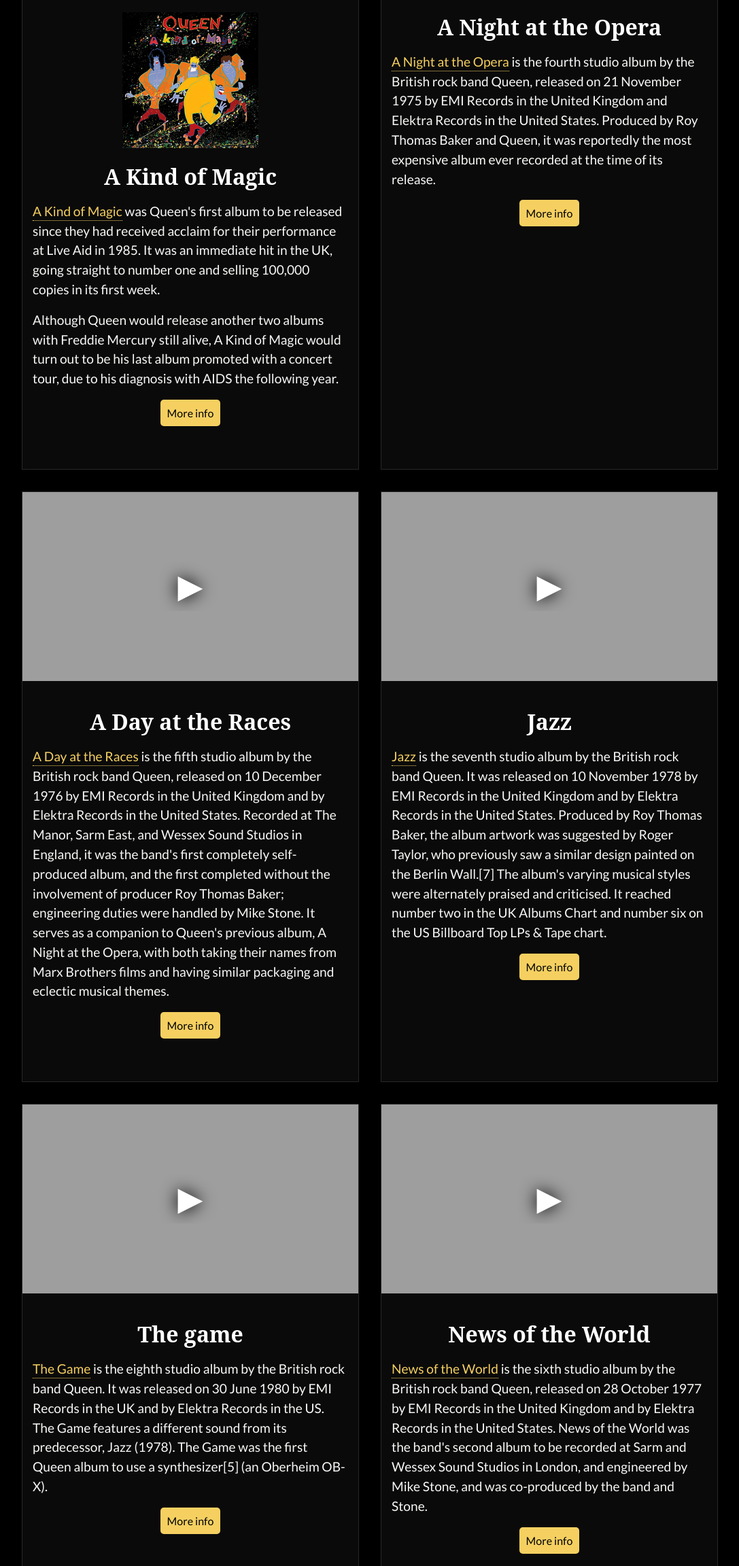
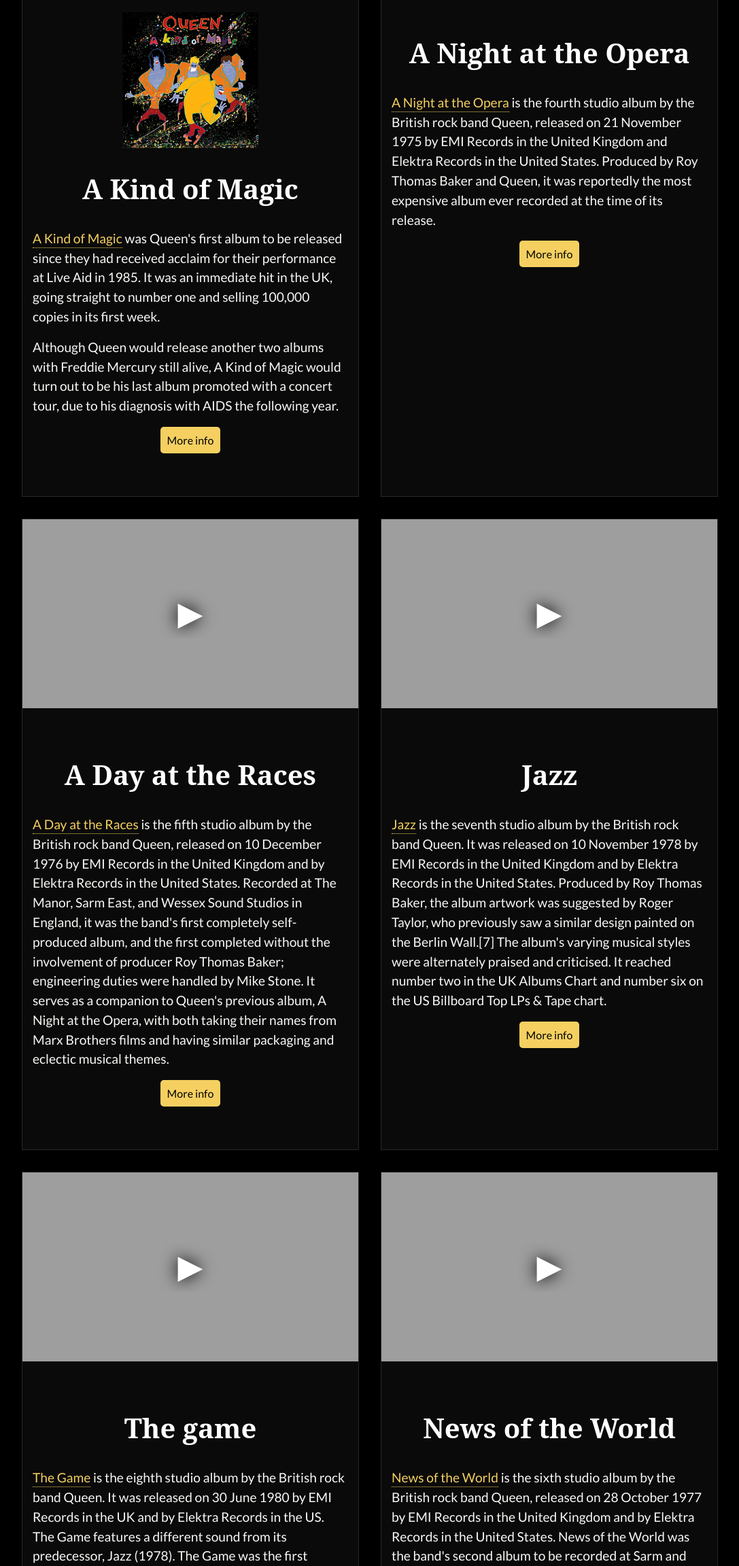
Before and after one commit to jmsanchezbz/i-html-css-tools-p1, a website built with Parcel: page src/category.html in a window 1280 px wide. Shown: the part 1408-3712 px from the top of the page at 68% size, without its empty margins (96-1183 px from the left). Built offline with nearby package versions, Linux system fonts and the light colour scheme.

Commit message:
Changed Category link rel=preload image

```diff
--- a/src/category.html
+++ b/src/category.html
@@ -5,6 +5,7 @@
     <meta charset="utf-8" />
     <title>Best albums of Queen</title>
     <meta name="description" content="Queen's Fan Club - best albums of Queen">
+    <link rel="preload" as="image" href="./assets/images/music-queen-classic_rock.jpeg" imagesizes="50vw">
     <include src="./views/head.html"></include>
 </head>
 
@@ -15,8 +16,8 @@
         <figure style="margin-bottom:3rem">
             <img class="image--fluid" src="./assets/images/music-queen-classic_rock.jpeg?quality=75" srcset="./assets/images/music-queen-classic_rock.jpeg?type=jpeg&quality=75,
             ./assets/images/music-queen-classic_rock.jpeg?type=jpeg&quality=150 x2,
-            ./assets/images/music-queen-classic_rock.jpeg?type=jpeg&quality=300 x3" width="1024" height="576" loading="lazy"
-                alt="Queen in Concert" />
+            ./assets/images/music-queen-classic_rock.jpeg?type=jpeg&quality=300 x3" width="1024" height="576"
+                loading="lazy" alt="Queen in Concert" />
         </figure>
         <div class="container grid-videos" role="list">
             <article role="listitem">
@@ -30,10 +31,10 @@
                 </figure>
                 <div class="card-content">
                     <div class="disc-image shake-image">
-                        <img class="image--fluid" src="./assets/images/Queen_A_Kind_Of_Magic.png?width=200" width="200" height="200"
-                            loading="lazy" alt="Album A kind of magic">
+                        <img class="image--fluid" src="./assets/images/Queen_A_Kind_Of_Magic.png?width=200" width="200"
+                            height="200" loading="lazy" alt="Album A kind of magic">
                     </div>
-                    <h3><a href="detail.html">A Kind of Magic</a></h3>
+                    <h2><a href="detail.html">A Kind of Magic</a></h2>
                     <p>
                         <a href="detail.html">A Kind of Magic</a> was Queen's first album to be released since
                         they had received acclaim for their
@@ -56,7 +57,7 @@
                         referrerpolicy="strict-origin-when-cross-origin" allowfullscreen></iframe>
                 </figure>
                 <div class="card-content">
-                    <h3><a href="#">A Night at the Opera</a></h3>
+                    <h2><a href="#">A Night at the Opera</a></h2>
                     <p>
                         <a href="#">A Night at the Opera</a> is the fourth studio album by the British rock band Queen,
                         released on 21
@@ -77,7 +78,7 @@
                         referrerpolicy="strict-origin-when-cross-origin" allowfullscreen></iframe>
                 </figure>
                 <div class="card-content">
-                    <h3><a href="#">A Day at the Races</a></h3>
+                    <h2><a href="#">A Day at the Races</a></h2>
                     <p>
                         <a href="#">A Day at the Races</a> is the fifth studio album by the British rock band Queen,
                         released on 10
@@ -101,7 +102,7 @@
                         referrerpolicy="strict-origin-when-cross-origin" allowfullscreen></iframe>
                 </figure>
                 <div class="card-content">
-                    <h3><a href="#">Jazz</a></h3>
+                    <h2><a href="#">Jazz</a></h2>
                     <p>
                         <a href="#">Jazz</a> is the seventh studio album by the British rock band Queen. It was released
                         on 10 November
@@ -124,7 +125,7 @@
                         referrerpolicy="strict-origin-when-cross-origin" allowfullscreen></iframe>
                 </figure>
                 <div class="card-content">
-                    <h3><a href="#">The game</a></h3>
+                    <h2><a href="#">The game</a></h2>
                     <p>
                         <a href="#">The Game</a> is the eighth studio album by the British rock band Queen. It was
                         released on 30 June
@@ -145,7 +146,7 @@
                         referrerpolicy="strict-origin-when-cross-origin" allowfullscreen></iframe>
                 </figure>
                 <div class="card-content">
-                    <h3><a href="#">News of the World</a></h3>
+                    <h2><a href="#">News of the World</a></h2>
                     <p>
                         <a href="#">News of the World</a> is the sixth studio album by the British rock band Queen,
                         released on 28
```
Also changed, not shown: src/presentation.html (+4 -4 lines).
